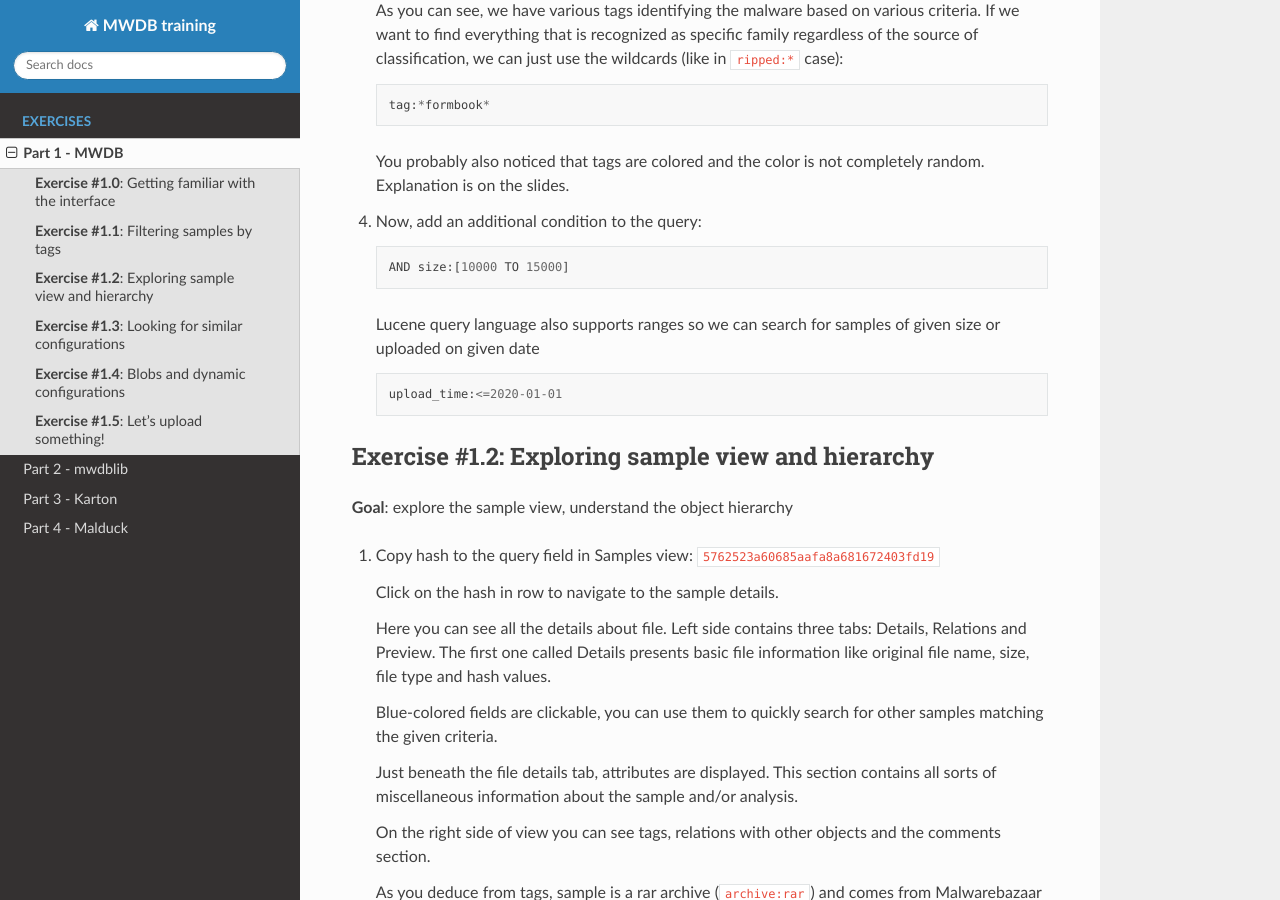
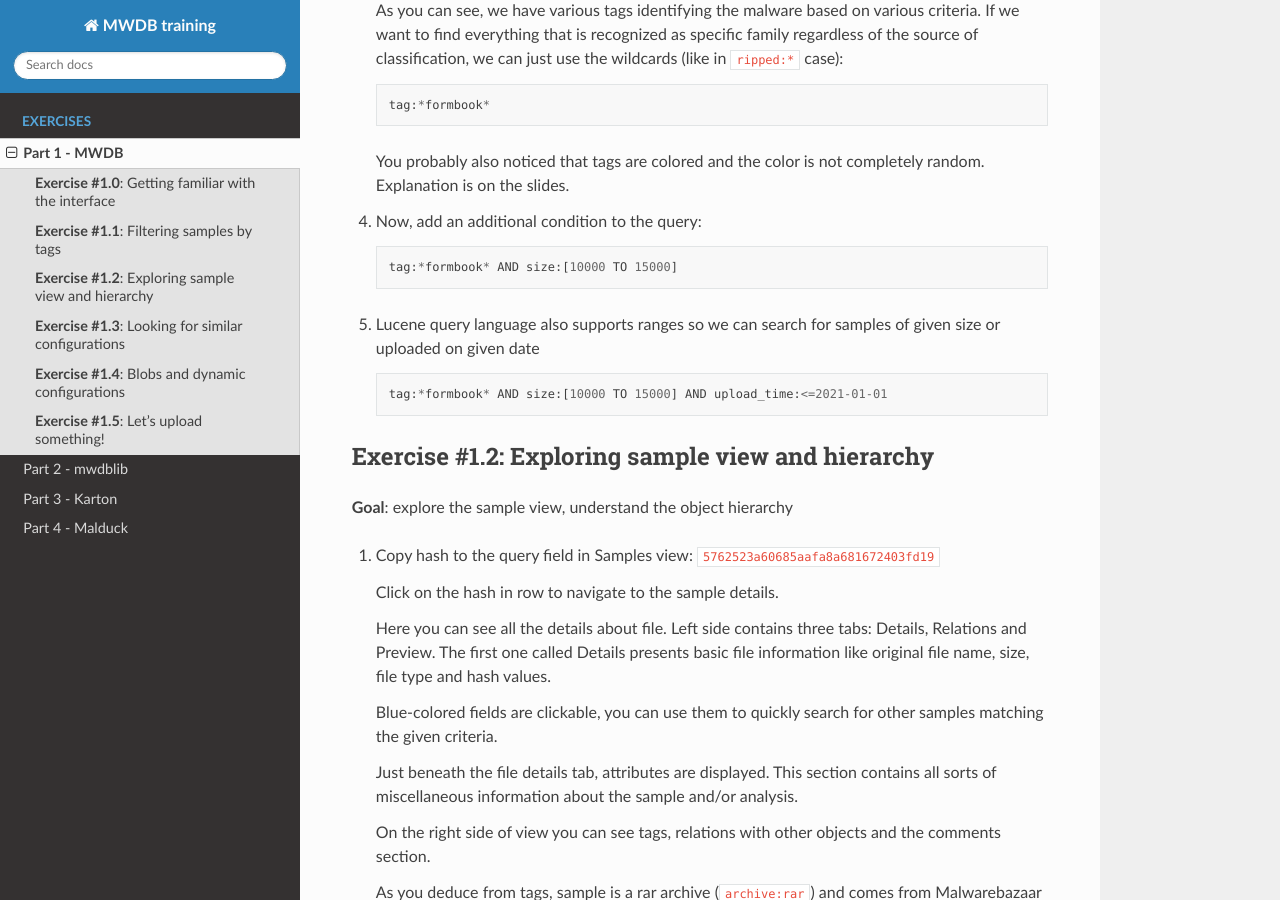
Before and after one commit to CERT-Polska/training-mwdb, a Sphinx documentation site: the page built from source/part-1.md, in a window 1280 px wide and 900 px high, scrolled down 1065 px. Built offline with Sphinx 7.4.7 and the Read the Docs theme 2.0.0, drawn with Linux system fonts in a browser that asks for light colours.

Commit message:
Bunch of fixes and updates

````diff
--- a/source/part-1.md
+++ b/source/part-1.md
@@ -42,13 +42,13 @@ During our tour we will go through all of these elements, starting from tags.
 4. Now, add an additional condition to the query:
 
    ```
-   AND size:[10000 TO 15000]
+   tag:*formbook* AND size:[10000 TO 15000]
    ```
 
-   Lucene query language also supports ranges so we can search for samples of given size or uploaded on given date
+5. Lucene query language also supports ranges so we can search for samples of given size or uploaded on given date
 
    ```
-   upload_time:<=2020-01-01
+   tag:*formbook* AND size:[10000 TO 15000] AND upload_time:<=2021-01-01
    ```
 
 ## **Exercise #1.2**: Exploring sample view and hierarchy
````
Also changed, not shown: source/index.md (+2 -2 lines).
